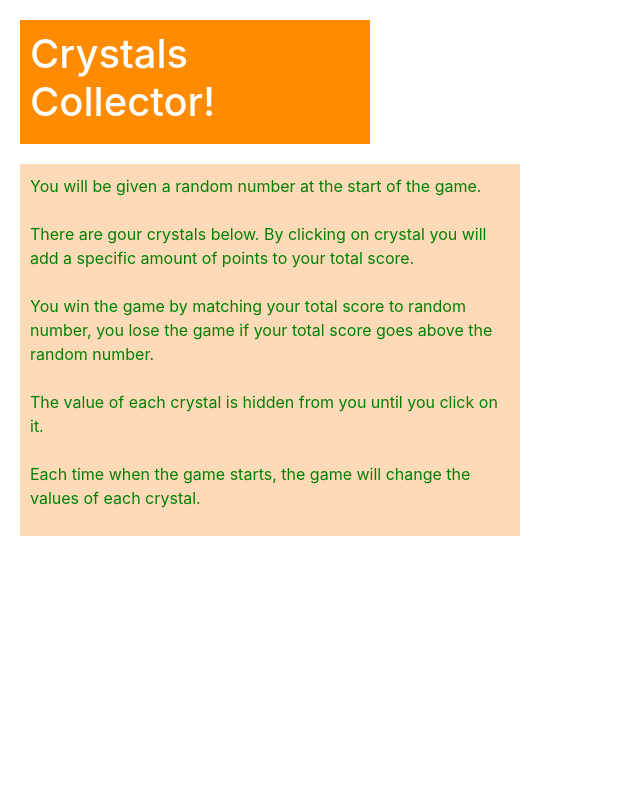
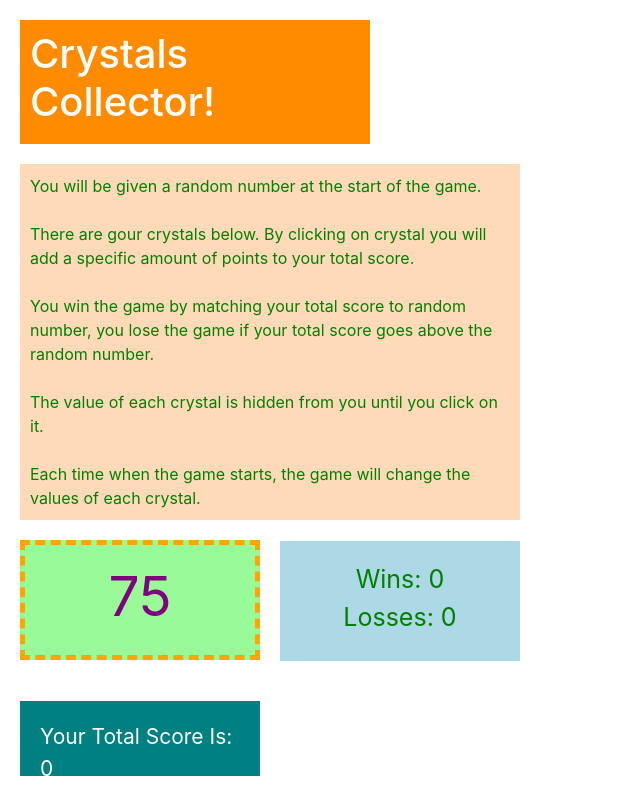
Before and after one commit to austinwayman/unit-4-game, a plain HTML site: page index.html in a window 1280 px wide. Shown: the whole page, without its empty margins (0-640 px from the left). Drawn offline with nearby package versions, Linux system fonts and the light colour scheme.

Commit message:
added random total and wins/totals

```diff
--- a/assets/css/style.css
+++ b/assets/css/style.css
@@ -13,5 +13,44 @@ header {
     padding: 10px;
     margin: 20px;
     width: 500px;
+}
 
+#randomTotal {
+    background: palegreen;
+    color: purple;
+    padding: 10px;
+    margin: 0px 20px 20px 5px;
+    width: 240px;
+    height: 120px;
+    font-size: 55px;
+    border: 5px dashed orange;
+    text-align: center;
+    float:left;
 }
+
+.winsLossesTotal {
+    background: lightblue;
+    color: green;
+    padding: 20px;
+    margin: 0px 20px 20px 0px;
+    width: 240px;
+    height: 120px;
+    text-align: center;
+    float: left;
+    font-size: 25px;
+}
+
+.total {
+    background: teal;
+    color: white;
+    padding: 20px;
+    margin: 20px;
+    text-align: left;
+    height: 75px;
+    width: 240px;
+    font-size: 21px;
+}
+
+p {
+    margin-bottom: 0px;
+}
--- a/index.html
+++ b/index.html
@@ -45,24 +45,53 @@
     </div>
     <!-- instructions box end -->
 
-    <!-- randomly generated total start -->
-    <div class="randomGen"></div>
+    <!-- randomly generated total and Wins/losses start -->
 
-    <!-- randomly generated total end -->
+    <div>
+        <div class="col-lg-3">
+            <p id="randomTotal"></p>
+        </div>
+        <div class="winsLossesTotal col-lg-3">
+            <p id="wins-text"></p>
+            <p id="losses-text"></p>
+        </div>
+    </div>
+
+    <!-- randomly generated total and Wins/losses finish -->
 
 
-    <!-- Win/lose box start -->
+    <!-- total score text -->
+    <div class="row col-lg-12">
+        <div class="total">
+            <p id="totalScore-text"></p>
+        </div>
+    </div>
 
-    <!-- win/lose box end -->
+
+
+
+
+
+
 
     <script type="text/javascript">
 
-  var randomGen = [];
+        var wins = 0;
+        var losses = 0;
+        var totalScore = 0;
 
-    function randomGen() {
-        var x = document.getElementById("random")
-        x.innerHTML = Math.floor((Math.random() * 120) + 12);
-    }
+        var winsText = document.getElementById("wins-text");
+        var lossesText = document.getElementById("losses-text");
+        var totalScoreText = document.getElementById("totalScore-text");
+
+        //    Random number total
+        document.getElementById("randomTotal").innerHTML = Math.floor(Math.random() * 120) + 12;
+
+
+        //   text on page
+        winsText.textContent = "Wins: " + wins;
+        lossesText.textContent = "Losses: " + losses;
+        totalScoreText.textContent = "Your Total Score Is: " + totalScore;
 
 
     </script>
```
Also changed, not shown: assets/javascript/test.html (added, +25 -0 lines). Lines whose indentation alone changed are shown as unchanged.
